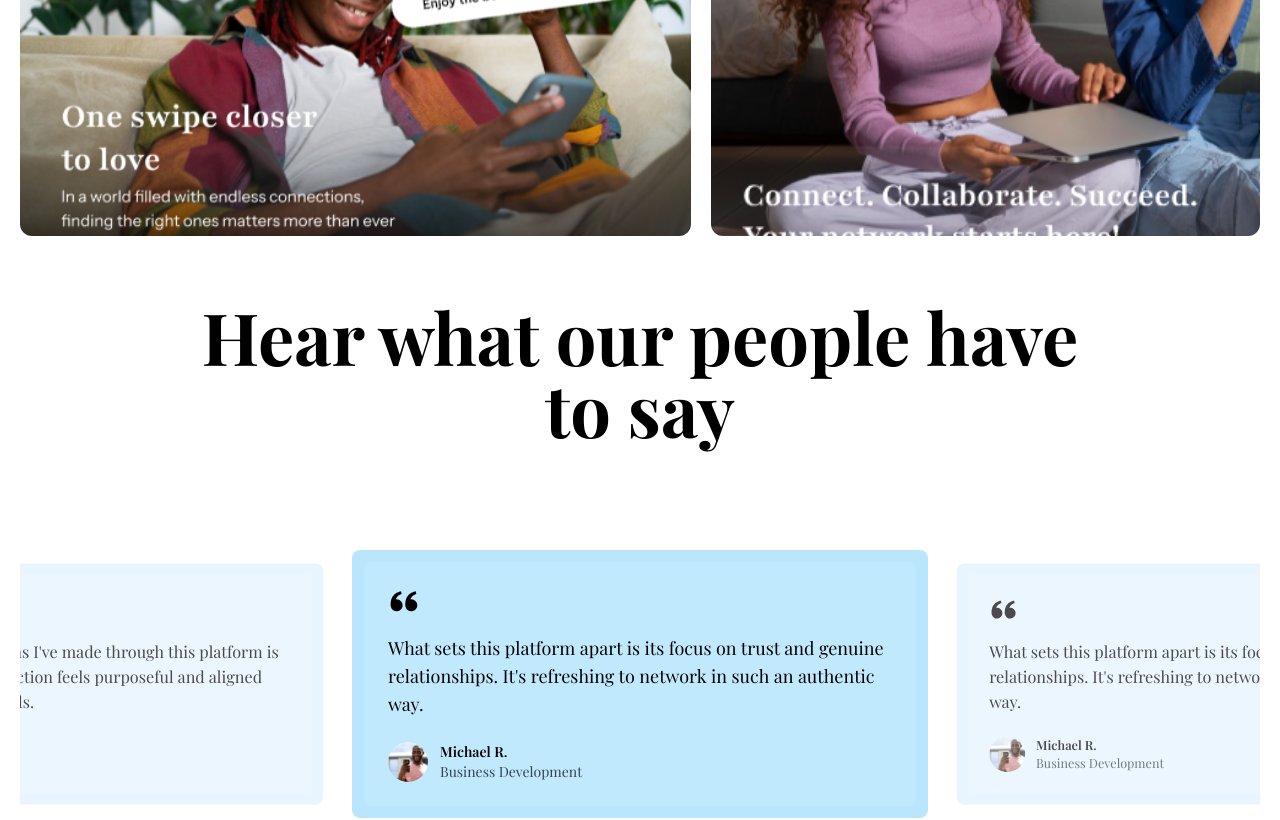
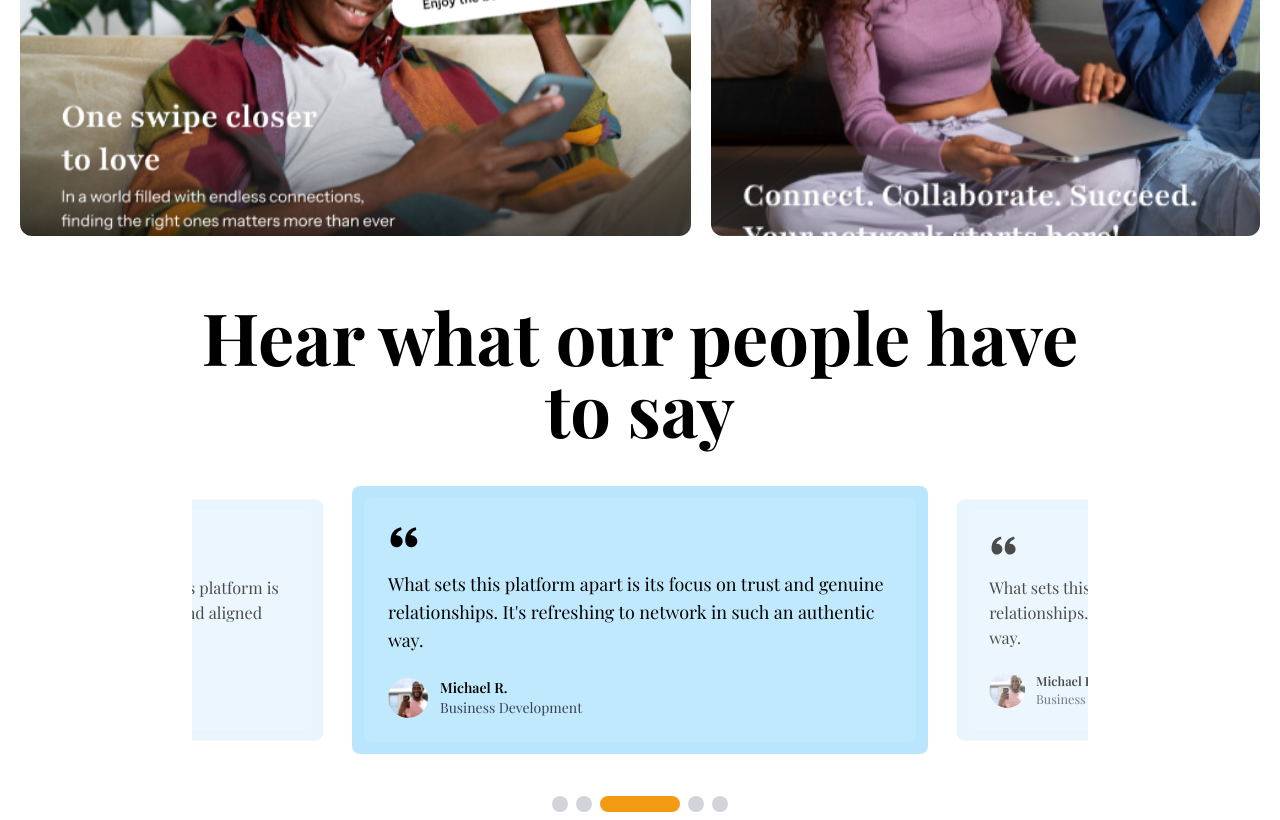
Before and after one commit to ayobamihybrid/quality_people, a Next.js app: page / in a window 1280 px wide. Shown: the part 2628-3448 px from the top of the page. Built offline with nearby package versions, Linux system fonts and the light colour scheme; a web font is replaced by a local one.

Commit message:
polishing

```diff
--- a/src/app/components/Network.js
+++ b/src/app/components/Network.js
@@ -41,7 +41,7 @@ const Network = () => {
       id="service"
       className="w-full max-w-[1440px] mx-auto my-14 px-3 xl:px-5"
     >
-      <div className="flex flex-col space-y-4 md:space-y-9 xl:space-y-16 justify-center items-center text-[#000] text-center">
+      <div className="flex flex-col space-y-9 xl:space-y-16 justify-center items-center text-[#000] text-center">
         <p className="max-w-xl xl:max-w-4xl text-3xl md:text-5xl xl:text-7xl font-bold">
           Join a network that values trust and growth
         </p>
@@ -68,11 +68,12 @@ const Network = () => {
           </div>
         </div>
 
-        <p className="max-w-4xl font-playfair text-3xl md:text-5xl xl:text-7xl font-bold">
-          Hear what our people have to say
-        </p>
-
-        <TestimonialSlider testimonials={testimonials} />
+        <div>
+          <p className="max-w-4xl font-playfair text-3xl md:text-5xl xl:text-7xl font-bold">
+            Hear what our people have to say
+          </p>
+          <TestimonialSlider testimonials={testimonials} />
+        </div>
       </div>
     </section>
   );
```
